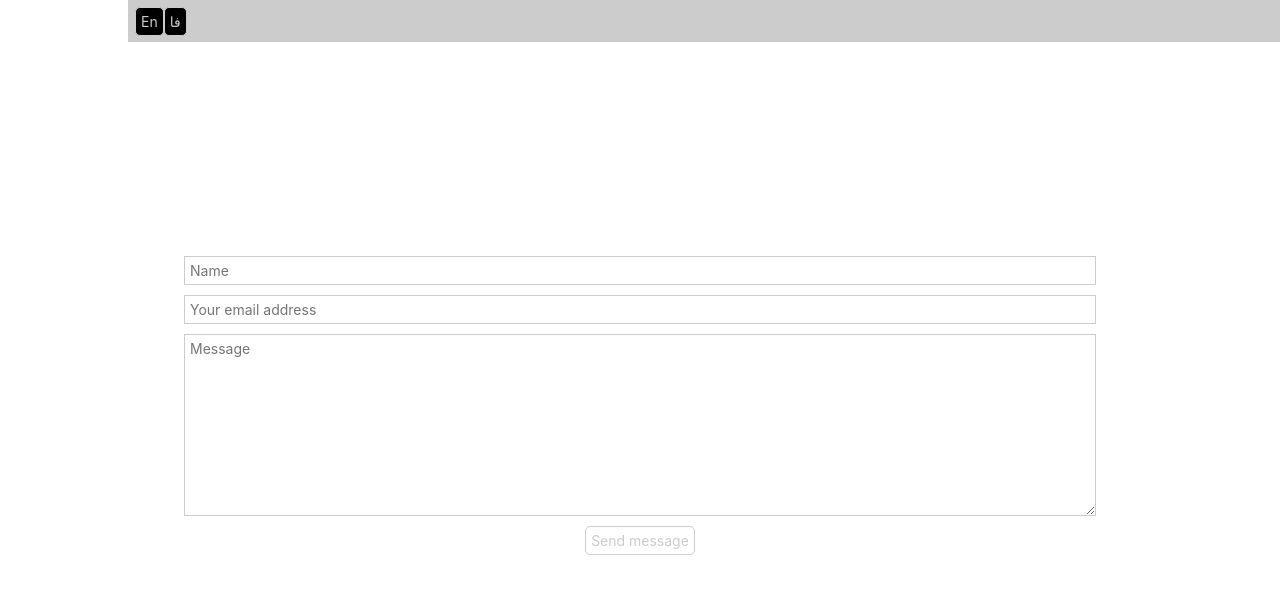
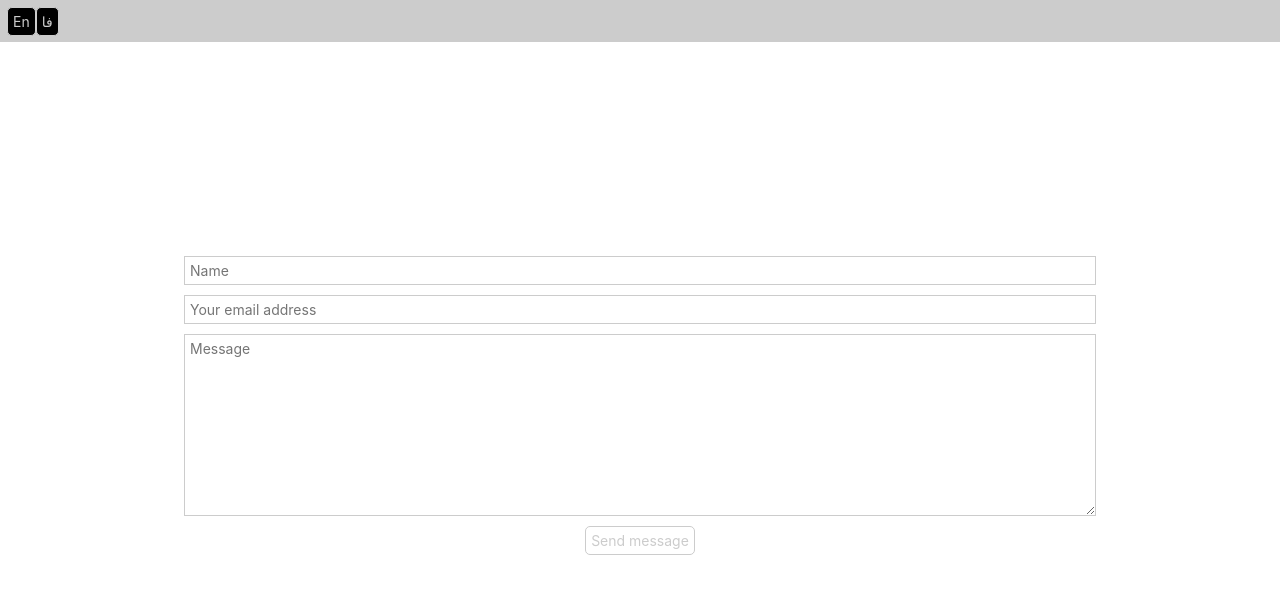
Before and after one commit to Ashkanph/nuxt-test, a Nuxt app: page / in a window 1280 px wide. Shown: the top 594 px of the page. Built offline with nearby package versions, Linux system fonts and the light colour scheme.

Commit message:
Change page direction after changing the language

```diff
--- a/layouts/default.vue
+++ b/layouts/default.vue
@@ -1,7 +1,7 @@
 <template>
   <div class="main-content">
     <Header />
-    <nuxt />
+    <nuxt :style="{ direction: direction }"/>
   </div>
 </template>
 
@@ -11,7 +11,13 @@
   export default {
     components: {
       Header
-    }
+    },
+    computed: {
+      direction: function(){
+        return this.$store.getters.language === "fa" ?
+                "rtl" : "ltr";
+      }
+    },
   }
 </script>
 
--- a/layouts/header.vue
+++ b/layouts/header.vue
@@ -24,7 +24,8 @@
 <style>
   .header{
     background-color: #ccc;
-    width: 100%;
+    left: 0;
+    right: 0;
     position: fixed;
     height: 3rem;
     padding: 0.5rem;
```
